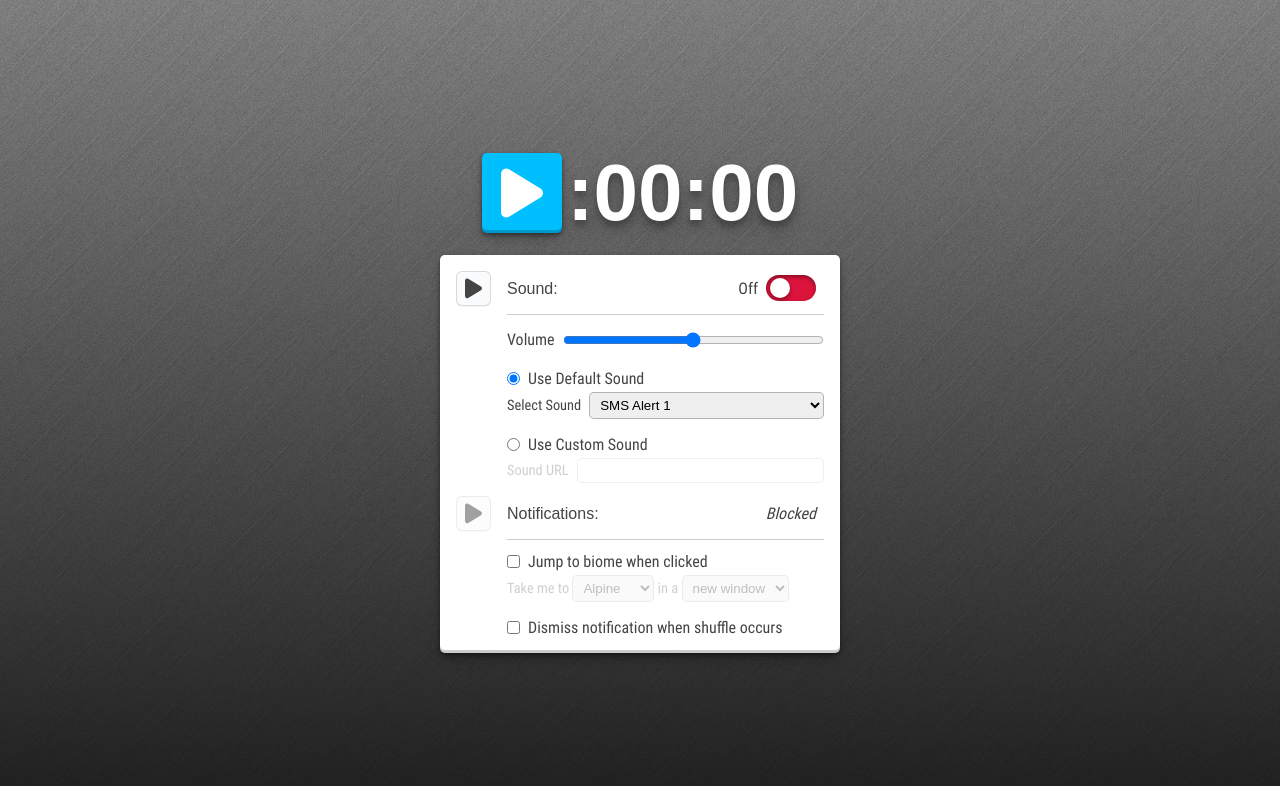
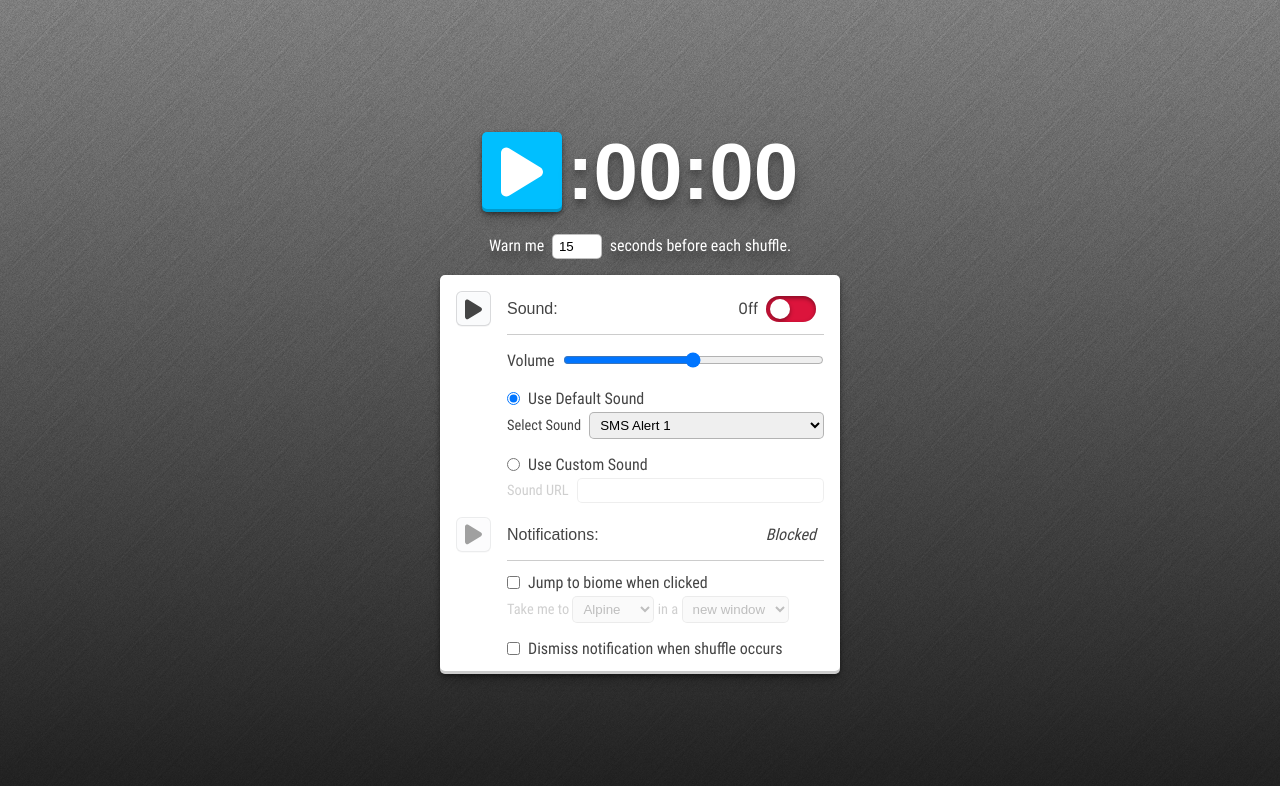
Before and after one commit to endulum/dc-shuffle-clock, a React (Vite) app: page / in a window 1280 px wide. Shown: the top 786 px of the page. Built offline with nearby package versions, Linux system fonts and the light colour scheme; a web font is replaced by a local one.

Commit message:
add DelayField component

```diff
--- a/src/App.tsx
+++ b/src/App.tsx
@@ -3,6 +3,7 @@ import useClockSettings from './hooks/useClockSettings.ts'
 import { notifSupportInitializer } from './helpers/notifUtils.ts'
 import SettingsFields from './components/SettingsFields.tsx'
 import Clock from './components/Clock.tsx'
+import DelayField from './components/DelayField.tsx'
 import playSound from './helpers/playSound.ts'
 import doNotify from './helpers/doNotify.ts'
 import 'hacktimer/HackTimer.min'
@@ -27,7 +28,10 @@ export default function App (): JSX.Element {
         delay={clockSettings.delay}
         onAlert={handleAlert}
       />
-      {/* <DelayField /> */}
+      <DelayField
+        clockSettings={clockSettings}
+        setClockSettings={setClockSettings}
+      />
       <SettingsFields
         clockSettings={clockSettings}
         setClockSettings={setClockSettings}
--- /dev/null
+++ b/src/components/DelayField.tsx
@@ -0,0 +1,34 @@
+import { type Dispatch, type SetStateAction } from 'react'
+import { type IClockSettings } from '../types.ts'
+
+export default function DelayField (
+  { clockSettings, setClockSettings }: {
+    clockSettings: IClockSettings
+    setClockSettings: Dispatch<SetStateAction<IClockSettings>>
+  }
+): JSX.Element {
+  return (
+    <div className="delay">
+      <label className="delay-label" htmlFor="delay">
+        Warn me
+        {' '}
+        <input
+          type="number"
+          value={clockSettings.delay}
+          min="1"
+          max="60"
+          id="delay"
+          className="input-delay"
+          onChange={(event) => {
+            setClockSettings(
+              { ...clockSettings, delay: parseInt(event.target.value, 10) }
+            )
+          }}
+          title="delay in seconds"
+        />
+        {' '}
+        seconds before each shuffle.
+      </label>
+    </div>
+  )
+}
--- a/src/style.css
+++ b/src/style.css
@@ -151,14 +151,6 @@ input, select {
   }
 }
 
-.delay {
-  color: white;
-  border-radius: 10px;
-  margin-bottom: 1rem;
-  text-shadow: var(--text-shadow-1);
-  text-align: center;
-}
-
 main {
   position: relative;
   background-color: white;
@@ -191,6 +183,12 @@ main {
 
 input[type="radio"], input[type="checkbox"] {
   flex-grow: 0;
+}
+
+.delay {
+  color: white;
+  text-shadow: var(--text-shadow-1);
+  margin-bottom: 1rem;
 }
 
 .input-delay {
```
